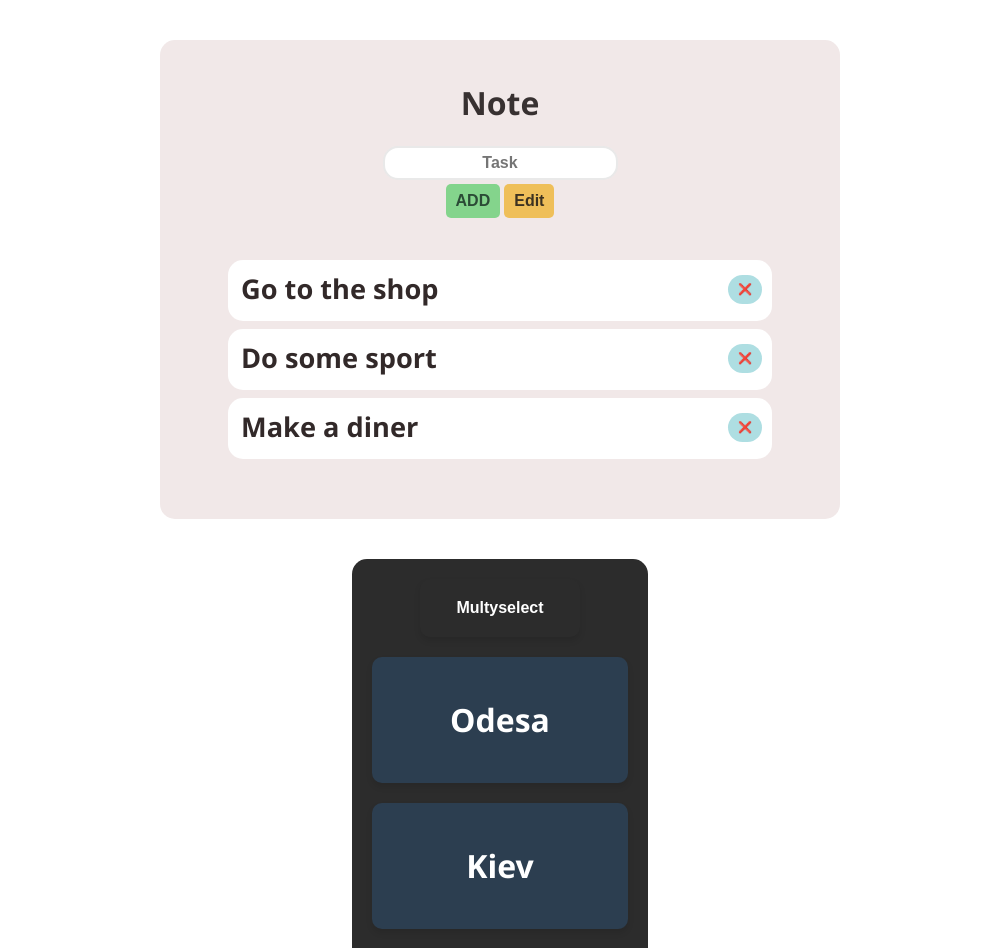
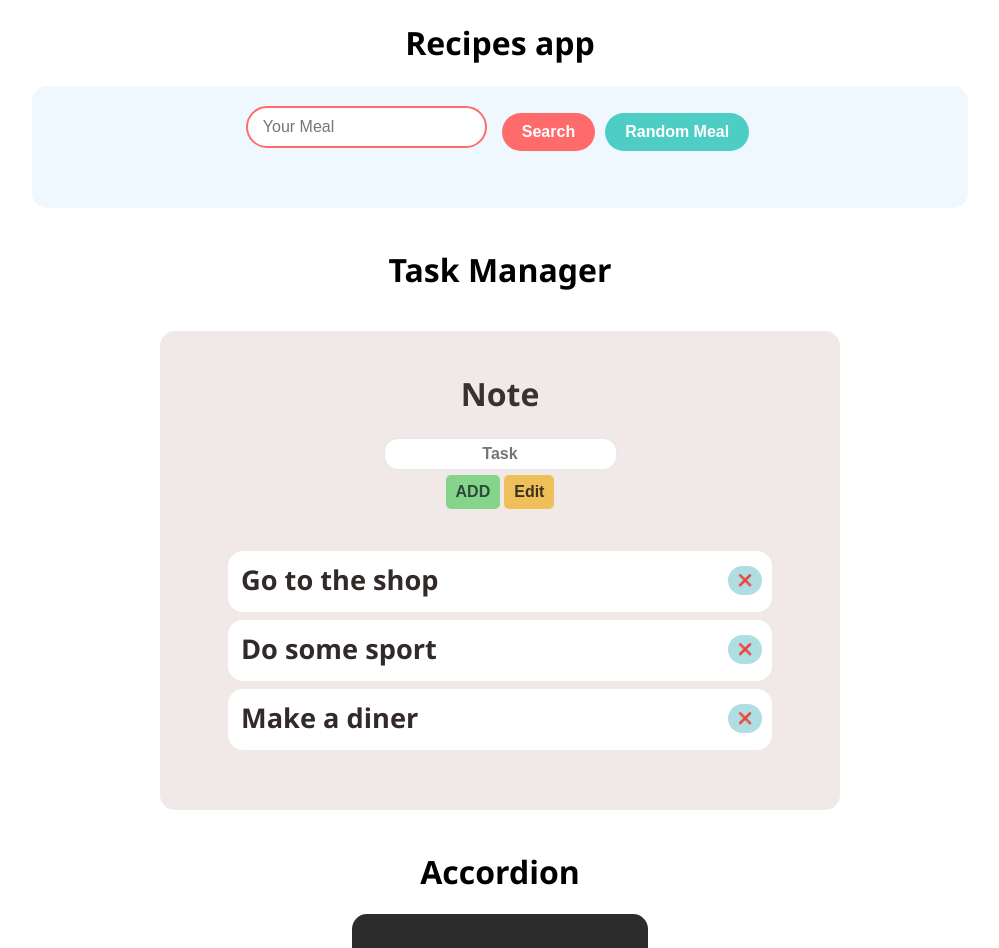
Before and after one commit to Keymor/portfolio, a React (Create React App) app: page / in a window 1280 px wide. Shown: the top 948 px of the page, without its empty margins (140-1139 px from the left). Built offline with nearby package versions, Linux system fonts and the light colour scheme.

Commit message:
Add title

```diff
--- a/src/index.css
+++ b/src/index.css
@@ -12,6 +12,10 @@ body {
   padding: 20px;
   position: relative;
   border-radius: 15px;
+}
+
+.h1ForFin{
+  text-align: center;
 }
 
 .topControls {
--- a/src/index.js
+++ b/src/index.js
@@ -11,8 +11,12 @@ import reportWebVitals from './reportWebVitals';
 const root = ReactDOM.createRoot(document.getElementById('root'));
 root.render(
   <React.StrictMode>
-    <TaskApp /> <Accordian />
+    <h1 className='h1ForFin'>Recipes app</h1>
     <App />
+    <h1 className='h1ForFin'>Task Manager</h1>
+    <TaskApp />
+    <h1 className='h1ForFin'>Accordion</h1>
+    <Accordian />
   </React.StrictMode>
 );
 
```
